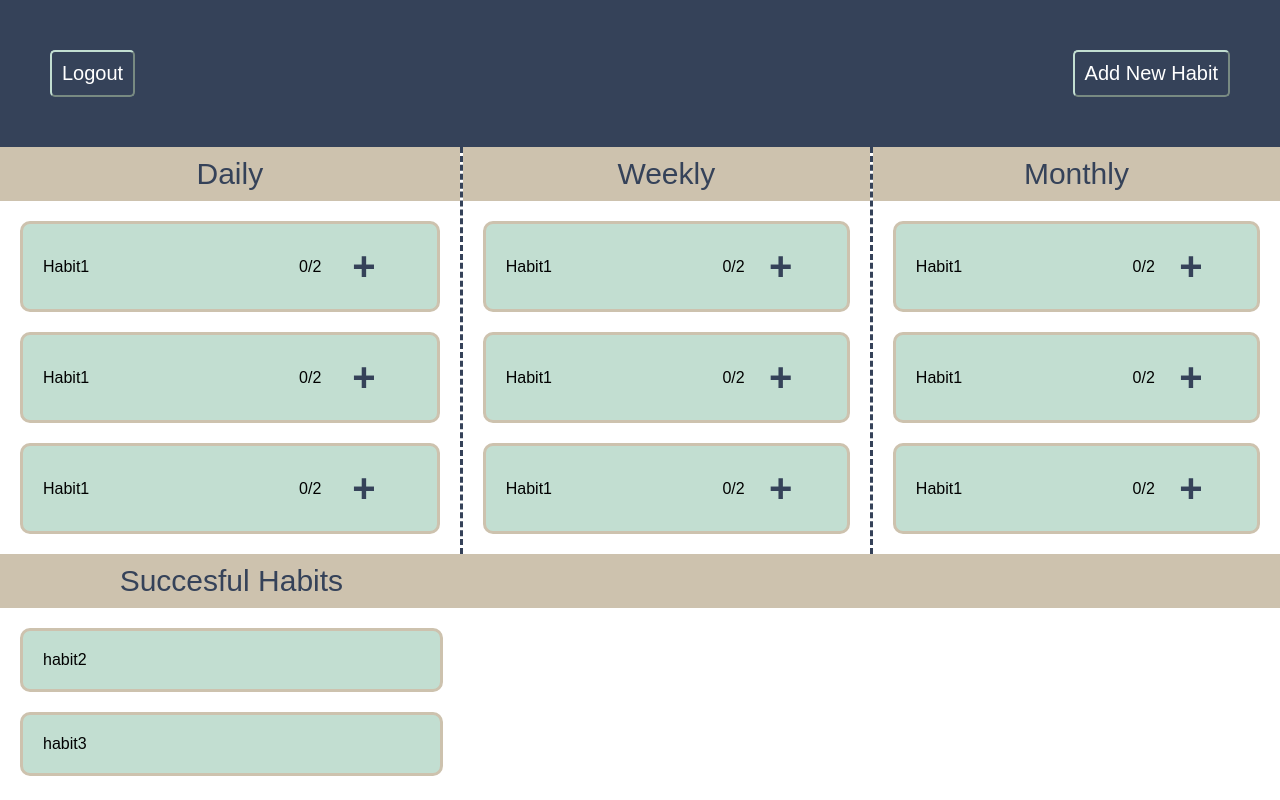
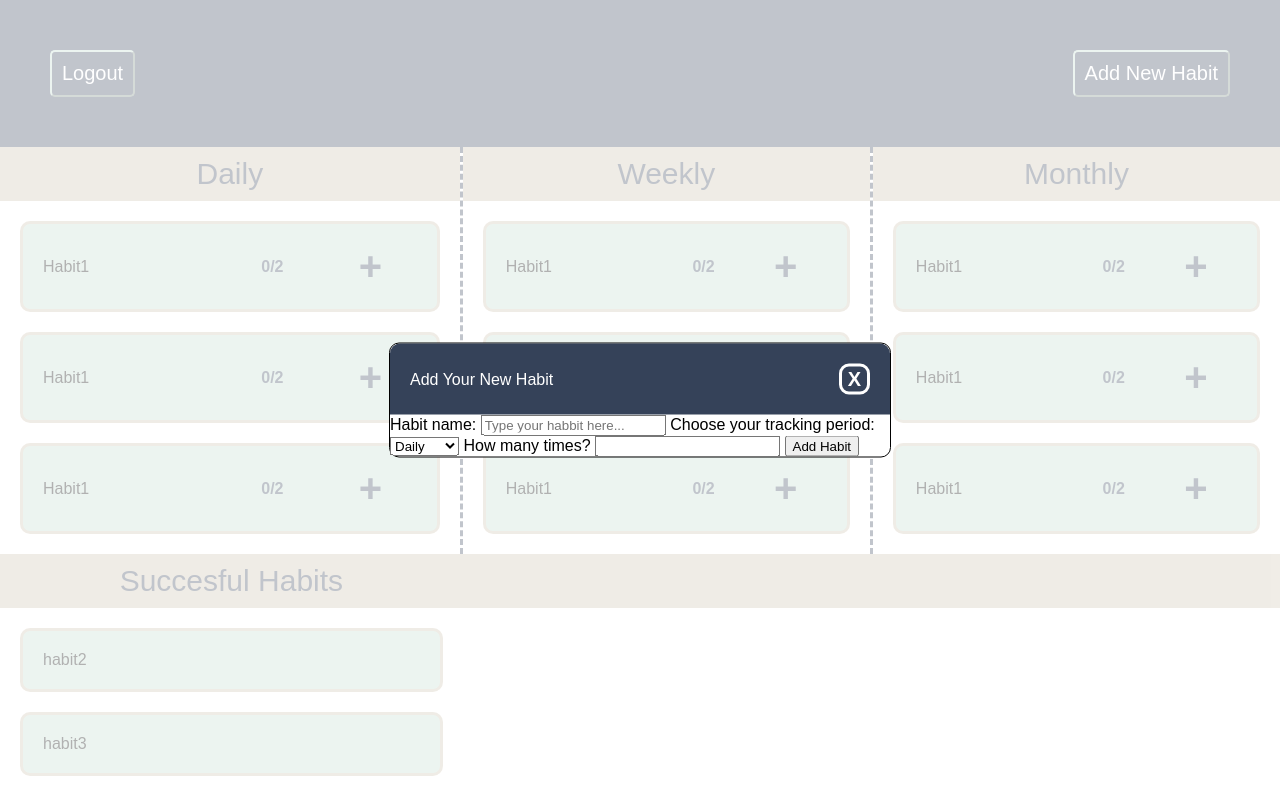
Before and after one commit to matthewlohl/Front_end_Habitual, a website: page index.html in a window 1280 px wide. Both pictures are taken after a click on the button "Add New Habit". Drawn offline with Linux system fonts and the light colour scheme.

Commit message:
add basic add habit form

```diff
--- a/index.html
+++ b/index.html
@@ -14,6 +14,28 @@
 </head>
 
 <body>
+
+    <div class="modal" id="modal">
+        <div class="modal-header">
+            <div class="modal-title">Add Your New Habit</div>
+            <button class="close-button">X</button>
+        </div>
+        <div class="modal-body">
+            <form class="add-habbit-form">
+                <label for="habit">Habit name:</label>
+                <input type="text" name="habit" placeholder="Type your habbit here...">
+                <label for="period">Choose your tracking period:</label>
+                <select name="period" id="period">
+                    <option value="1">Daily</option>
+                    <option value="2">Weekly</option>
+                    <option value="3">Monthly</option>
+                </select>
+                <label for="number">How many times?</label>
+                <input type="number" name="frequency" id="frequency">
+                <input type="submit" value="Add Habit">
+            </form>
+        </div>
+    </div>
 
     <div class="habit-container">
         <nav class="nav">
--- a/static/css/style.css
+++ b/static/css/style.css
@@ -105,7 +105,7 @@ body {
     cursor: pointer;
 }
 
-.habit-frequency {
+.habit-counter {
     flex: 1 0 0;
     color: #354259;
     font-weight: 800;
@@ -128,3 +128,44 @@ body {
     background-color: #354259;
     color: #C2DED1;
 }
+
+.modal {
+    display: none;
+    position: fixed;
+    top: 50%;
+    left: 50%;
+    transform: translate(-50%, -50%);
+    border: 1px solid black;
+    border-radius: 10px;
+    z-index: 10;
+    background-color: white;
+    width: 500px;
+    max-width: 80%;
+}
+
+.modal-header {
+    display: flex;
+    flex-direction: row;
+    padding: 20px;
+    justify-content: space-between;
+    background-color: #354259;
+    color: white;
+    align-items: center;
+    border-top-left-radius: 10px;
+    border-top-right-radius: 10px;
+}
+
+.close-button {
+    border: solid white;
+    border-radius: 10px;
+    background-color: transparent;
+    color: white;
+    font-size: 20px;
+    font-weight: 800;
+}
+
+.close-button:hover {
+    background-color: white;
+    color: #354259;
+    cursor: pointer;
+}
--- a/static/js/index.js
+++ b/static/js/index.js
@@ -1,5 +1,6 @@
 // fetchAll()
-
+var addHabitBtn = document.querySelector('#add-habit-btn')
+var closeFormBtn = document.querySelector('.close-button')
 var doneCounter = document.querySelector(".habit-counter")
 var habit = document.querySelector(".habit")
 var completedSection = document.querySelector(".completed-container")
@@ -19,3 +20,23 @@ button.onclick = function() {
   }
 
 };
+
+addHabitBtn.addEventListener('click', () => {
+    const modal = document.querySelector('#modal')
+    openModal(modal)
+})
+
+function openModal(modal) {
+    modal.style.display = 'block'
+    document.querySelector('.habit-container').style.opacity = '30%'
+}
+
+closeFormBtn.addEventListener('click', () => {
+    const modal = document.querySelector('#modal')
+    closeModal(modal)
+})
+
+function closeModal(modal) {
+    modal.style.display = 'none'
+    document.querySelector('.habit-container').style.opacity = '100%'
+}
--- a/static/js/script.js
+++ b/static/js/script.js
@@ -95,10 +95,10 @@ const showAll = (entryData) => {
     const weeklyDiv = document.querySelector(".weekly-container")
     const monthlyDiv = document.querySelector(".monthly-container")
 
-    if (entryData.period === 0) {
+    if (entryData.period === 1) {
         dailyDiv.appendChild(newDiv)
     }
-    else if (entryData.period === 1) {
+    else if (entryData.period === 2) {
         weeklyDiv.appendChild(newDiv)
     }
     else {
```
